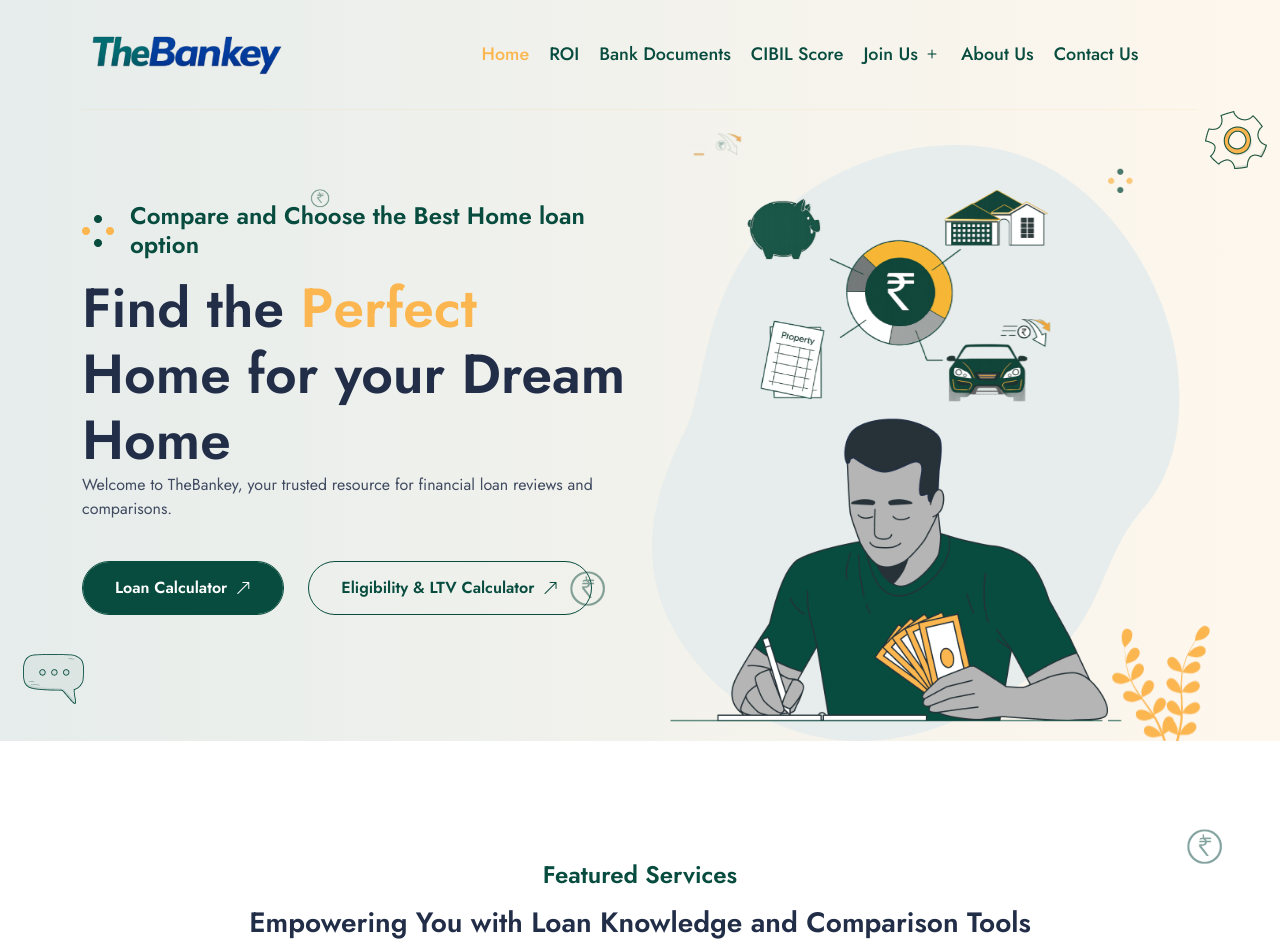
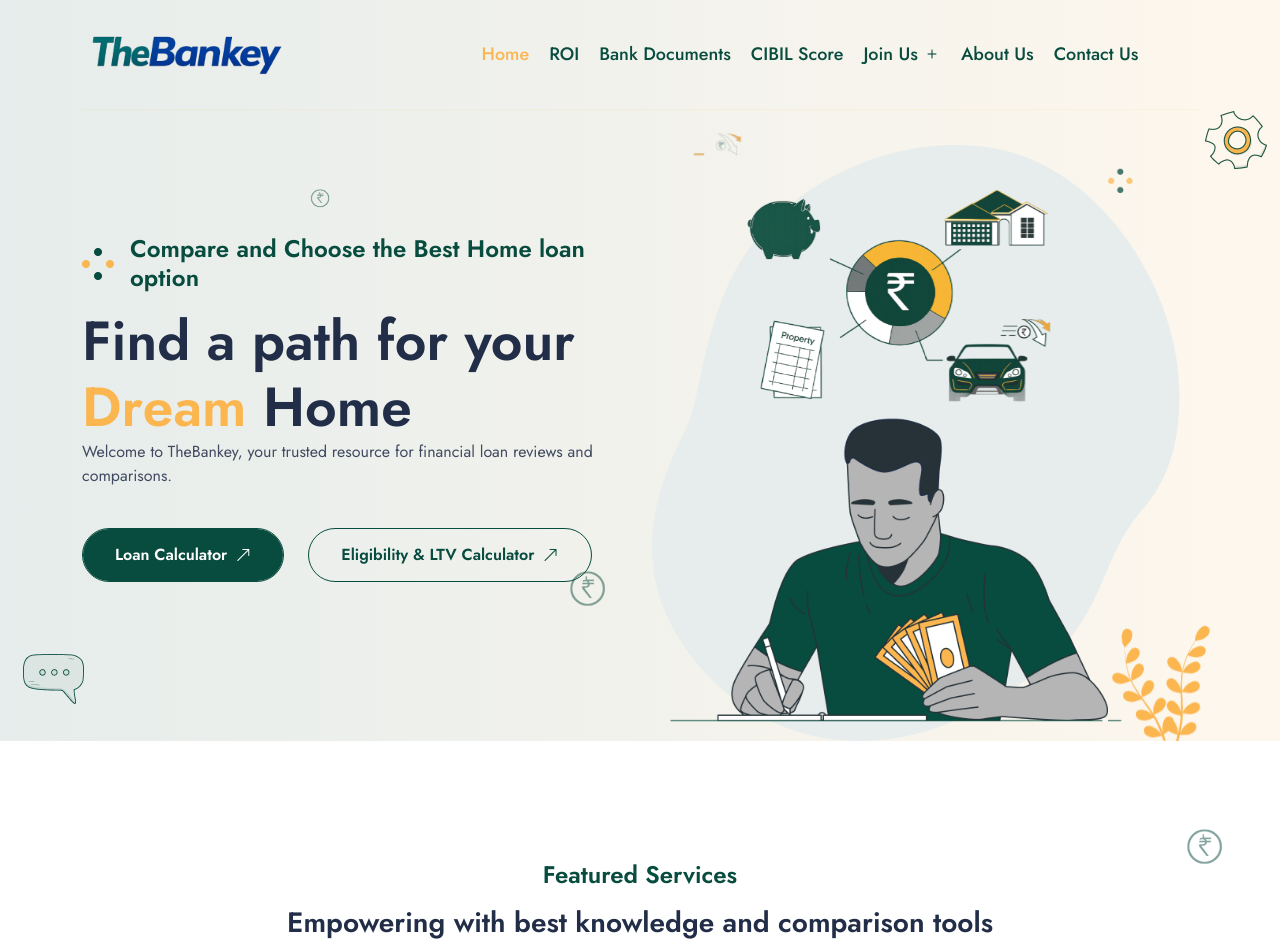
Before and after one commit to nehul2730-a11y/thebankey, a React (Vite) app: page / in a window 1280 px wide. Shown: the top 942 px of the page. Built offline with nearby package versions, Linux system fonts and the light colour scheme.

Commit message:
Title change according to page change and some content change

```diff
--- a/index.html
+++ b/index.html
@@ -1,17 +1,20 @@
 <!doctype html>
 <html lang="en">
+
 <head>
   <meta charset="UTF-8" />
   <link rel="icon" type="image/png" href="/favicon.png" />
   <link rel="shortcut icon" href="/favicon.ico" />
   <meta name="viewport" content="width=device-width, initial-scale=1.0">
-    <title>the-banky</title>
+  <title>TheBankey</title>
   <link rel="stylesheet"
     href="https://cdnjs.cloudflare.com/ajax/libs/bootstrap-icons/1.13.1/font/bootstrap-icons.min.css">
   <link rel="stylesheet" href="/src/App.css" />
 </head>
+
 <body>
   <div id="root"></div>
   <script type="module" src="/src/main.jsx"></script>
 </body>
+
 </html>
--- a/src/component/Features.jsx
+++ b/src/component/Features.jsx
@@ -20,7 +20,7 @@
 
 const Feature = ({
   subTitle = "Featured Services",
-  heading = "Empowering You with Loan Knowledge and Comparison Tools",
+  heading = "Empowering with best knowledge and comparison tools",
   intro = "We simplify your loan search and help you make better decisions.",
   items = defaultFeatures,
   cardHref = "/service-details",
--- a/src/component/Landing.jsx
+++ b/src/component/Landing.jsx
@@ -31,15 +31,14 @@
               </span>
 
               <h1 className="display-3">
-                Find the {" "}
+                Find a path for your
                 <span className="word d-inline-flex">
-                  {"Perfect ".split("").map((letter, i) => (
+                  {"Dream ".split("").map((letter, i) => (
                     <span key={i} className="letter">
                       {letter}
                     </span>
                   ))}
-                </span>{" "}
-                Home for your Dream Home
+                </span>{" "} Home
               </h1>
 
               <p>
--- /dev/null
+++ b/src/component/shared/TitleUpdater.jsx
@@ -0,0 +1,34 @@
+import { useEffect } from "react";
+import { useLocation } from "react-router-dom";
+
+// Map routes to descriptive, SEO-friendly page titles
+const titleMap = {
+  "/": "TheBankey - Compare & Apply for Loans Online",
+  "/about": "About Us | TheBankey",
+  "/contact": "Contact Us | TheBankey",
+  "/join-employee": "Join as Employee | Careers | TheBankey",
+  "/join-channel-partner": "Join as Channel Partner | Partner Program | TheBankey",
+  "/loan-comparison": "Loan Comparison | Compare Home & Personal Loans | TheBankey",
+  "/eligibility-calculator": "Eligibility & LTV Calculator | Calculate Loan Eligibility | TheBankey",
+  "/bank-documents": "Required Documents for Loan | Checklist | TheBankey",
+  "/roi": "Latest Loan Interest Rates (ROI) | TheBankey",
+  "/cibil": "Check CIBIL Score Online | Free Credit Score | TheBankey",
+};
+
+const TitleUpdater = () => {
+  const { pathname } = useLocation();
+
+  useEffect(() => {
+    // Normalize path by removing trailing slash if not root
+    const cleanPath = pathname.endsWith("/") && pathname !== "/" ? pathname.slice(0, -1) : pathname;
+
+    // Fallback to "TheBankey" if path is not matched
+    const title = titleMap[cleanPath] || "TheBankey";
+
+    document.title = title;
+  }, [pathname]);
+
+  return null;
+};
+
+export default TitleUpdater;
--- a/src/layouts/MainLayout.jsx
+++ b/src/layouts/MainLayout.jsx
@@ -2,11 +2,13 @@
 import Header from "../component/shared/header";
 import Footer from "../component/shared/Footer";
 import ScrollToTop from "../component/shared/ScrollToTop";
+import TitleUpdater from "../component/shared/TitleUpdater";
 
 const MainLayout = () => {
   return (
     <>
       <ScrollToTop />
+      <TitleUpdater />
       <Header />
       <main>
         <Outlet />
--- a/src/pages/ContactUs.jsx
+++ b/src/pages/ContactUs.jsx
@@ -87,6 +87,9 @@
                     <strong>Corporate Address:</strong> D-22, Third Floor, Sector 3, Noida, Uttar Pradesh
                   </li>
                 </ul>
+              </div>
+              <div>
+                <iframe src="https://www.google.com/maps/embed?pb=!1m16!1m12!1m3!1d379.06258078557187!2d77.31691493205693!3d28.581545651428698!2m3!1f0!2f0!3f0!3m2!1i1024!2i768!4f13.1!2m1!1sEscapade%20Adventures%20and%20Holidays!5e0!3m2!1sen!2sin!4v1784291981033!5m2!1sen!2sin" height="300" style={{ border: 0, width: '100%' }} allowfullscreen="" loading="lazy" referrerpolicy="strict-origin-when-cross-origin"></iframe>
               </div>
             </div>
             <div className="col-lg-7">
```
Lines whose indentation alone changed are shown as unchanged.
